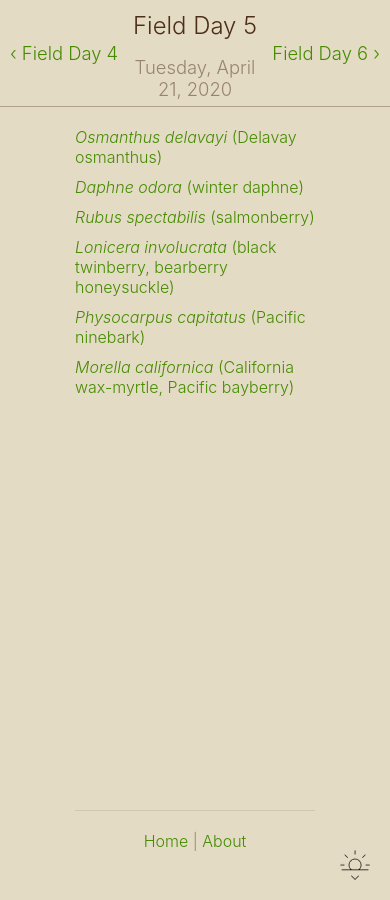
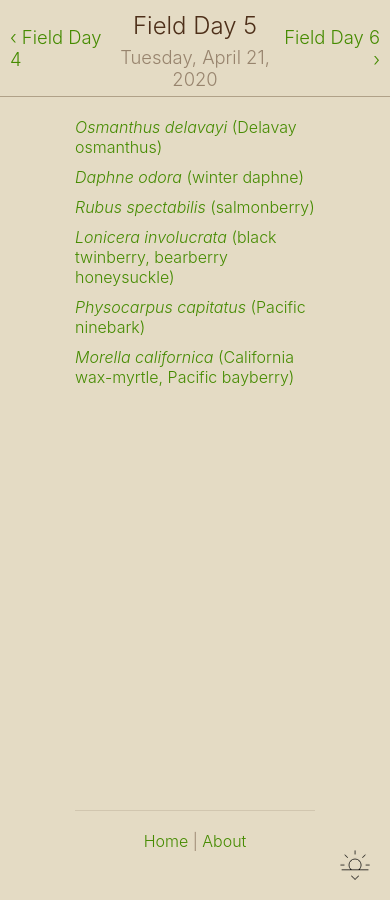
Before and after one commit to shaheenp/mygreeneyed, a Jekyll site: the page built from field-days/05.html, in a window 390 px wide. Built offline with Jekyll 4.4.1, drawn with Linux system fonts in a browser that asks for light colours.

Commit message:
field days nav - small fixes

```diff
--- a/_layouts/field_day.html
+++ b/_layouts/field_day.html
@@ -16,7 +16,7 @@
                 </span>
                 <div class="nav-center">
                     <div class="main-title">{{ page.title }}</div>
-                    <div id="postDate" class="faded">{{ page.date | date: "%A, %B %-d, %Y" }}</div>
+                    <div class="faded">{{ page.date | date: "%A, %B %-d, %Y" }}</div>
                 </div>
                 {% assign nextNum = currNum | plus: 1 %}
                 {% capture nextFieldDay %}Field Day {{ nextNum }}{% endcapture %}
--- a/css/main.css
+++ b/css/main.css
@@ -63,7 +63,7 @@ div.navbar .main-title {
 }
 
 div.navbar > span:not(.main-title) {
-    width: 150px;
+    width: 120px;
     align-self: center;
 }
 
@@ -285,8 +285,4 @@ ul.posts li + li {
     .post-header {
         flex-direction: column;
     }
-
-    #postDate {
-        margin-top: 10px;
-    }
 }
```
